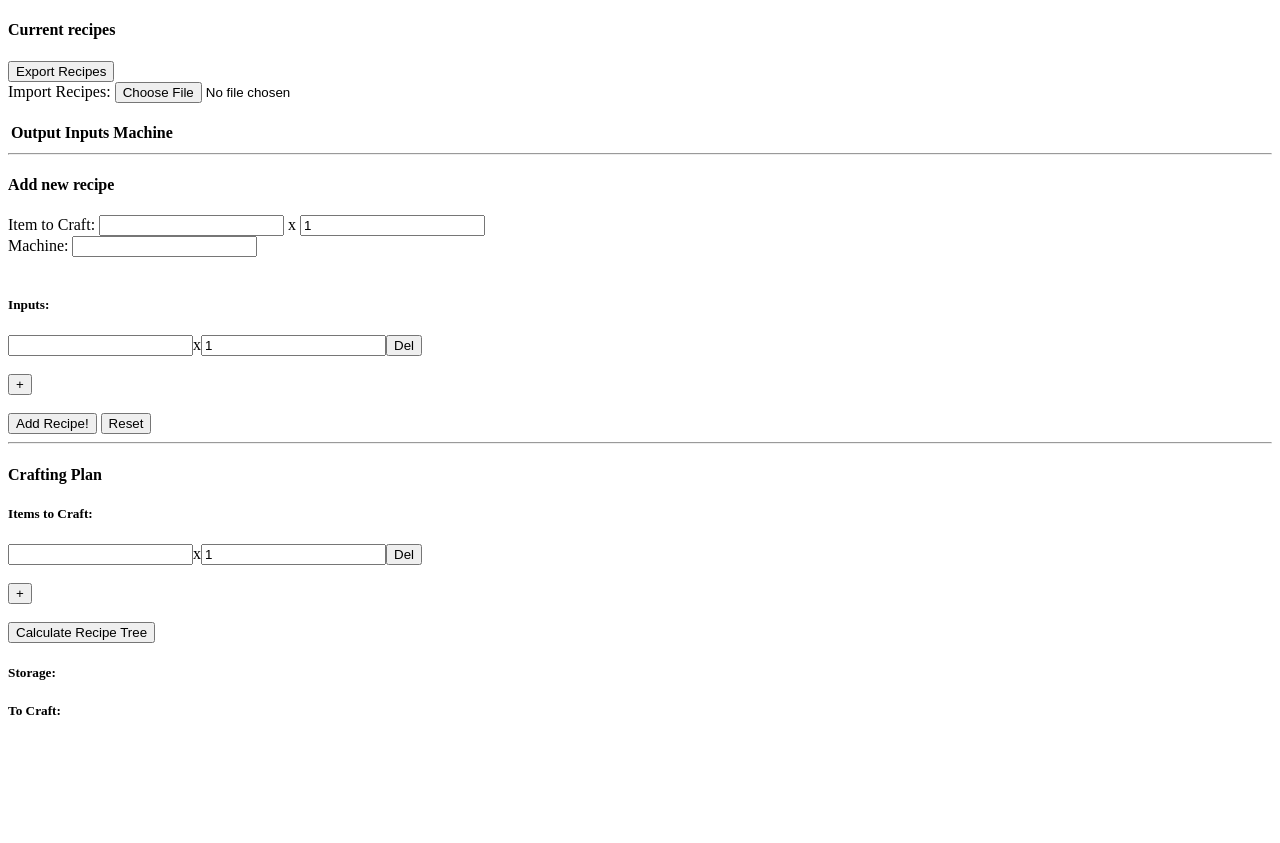
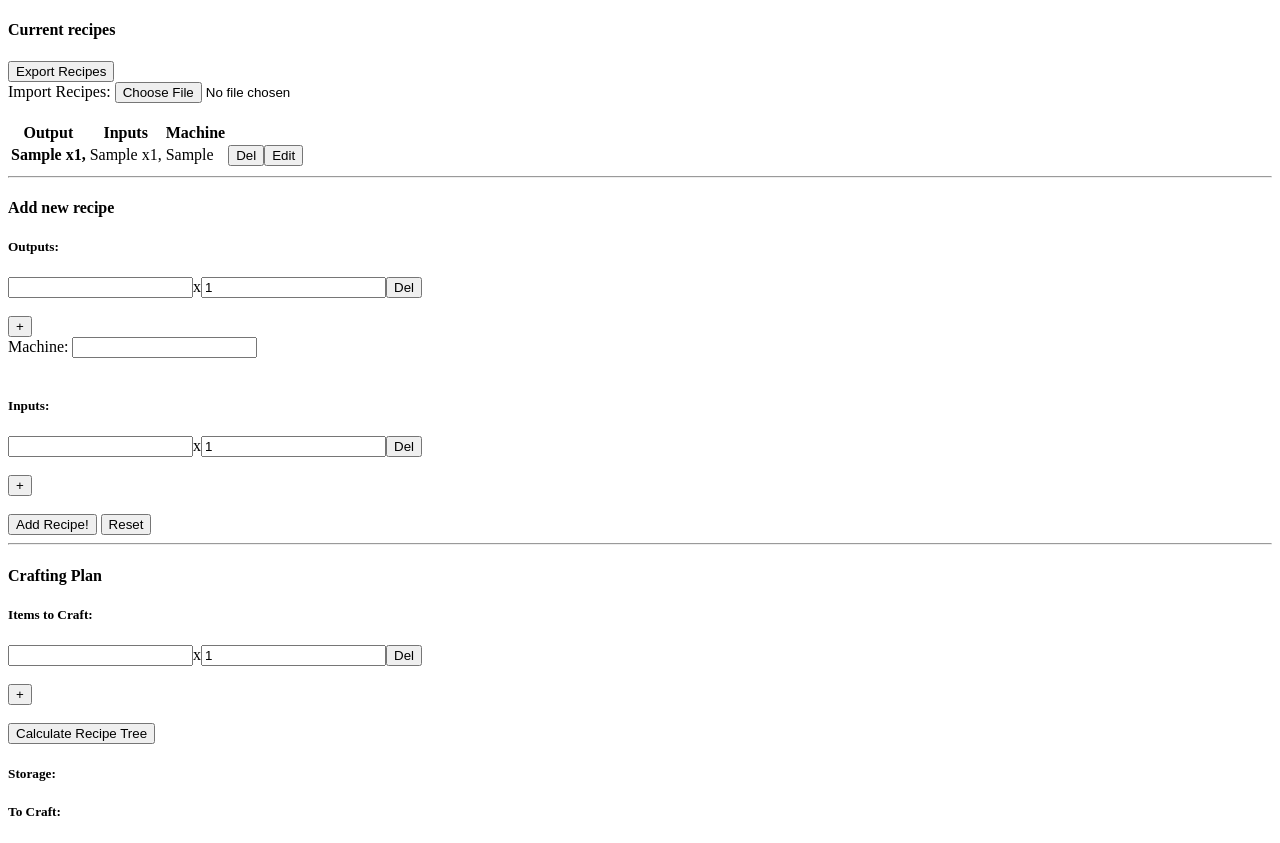
Before and after one commit to 0Marble/craftree, a plain HTML site: page index.html in a window 1280 px wide. Both pictures are taken after typing "Sample", "Sample", "Sample" into the empty fields and a click on the button "Add Recipe!". Before the commit the page ends 800 px from the top, so only its background shows below. Drawn offline with Linux system fonts and the light colour scheme.

Commit message:
multiple output fields for a recipe

```diff
--- a/index.html
+++ b/index.html
@@ -29,10 +29,11 @@
 
 			<h4>Add new recipe</h4>
 			<div id = "new_recipe_form">
-					<label for="to_craft">Item to Craft:</label>
-					<input type="text" name="to_craft" id="target_item">
-					x
-					<input type="number" value=1 id="target_amount">
+					<h5>Outputs: </h5>
+					<div id="recipe_outputs"> </div>
+					<br>
+					<button id="add_output_button">+</button>
+
 					<div id="machine_div">
 					<label for="machine">Machine:</label>
 					<input type="text" name="machine" id="recipe_machine">
--- a/recipe.js
+++ b/recipe.js
@@ -91,14 +91,18 @@ export class RecipeStore {
     }
 
     removeRecipe(recipe) {
-        if (this.items.has(recipe.output.item)) {
+        for (let {item} of recipe.outputs) {
+            if (!this.items.has(recipe.outputs.item)) {
+                continue
+            }
             for (let {idx} of this.items.get(recipe.output.item)) {
-                if (this.recipes[idx] === recipe) {
-                    this.items.delete(idx)
-                    this.free.add(idx)
-                    this.prices.clear()
-                    break
+                if (this.recipes[idx] !== recipe) {
+                    continue
                 }
+                this.items.delete(idx)
+                this.free.add(idx)
+                this.prices.clear()
+                break
             }
         }
     }
--- a/ui/recipe.js
+++ b/ui/recipe.js
@@ -2,10 +2,10 @@ const recipe_table = document.getElementById("recipe_table")
 const recipe_form = document.getElementById("new_recipe_form")
 const recipe_inputs_div = document.getElementById("recipe_inputs")
 const add_input_button = document.getElementById("add_input_button")
+const recipe_outputs_div = document.getElementById("recipe_outputs")
+const add_output_button = document.getElementById("add_output_button")
 const add_recipe_button = document.getElementById("add_recipe_button")
 const reset_recipe_button = document.getElementById("reset_recipe_button")
-const target_item = document.getElementById("target_item")
-const target_amount = document.getElementById("target_amount")
 const machine = document.getElementById("recipe_machine")
 const machine_div = document.getElementById("machine_div")
 const import_button = document.getElementById("import_recipes_button")
@@ -37,10 +37,17 @@ import_button.addEventListener("change", () => {
 const input_item_class = "recipe_input_item"
 const input_amount_class = "recipe_input_amount"
 const input_class = "recipe_input_div"
-recipe_inputs_div.replaceChildren(addRecipeInputForm())
+const output_item_class = "recipe_output_item"
+const output_amount_class = "recipe_output_amount"
+const output_class = "recipe_output_div"
+
+clearRecipeForm()
 
 add_input_button.addEventListener("click", () => {
     recipe_inputs_div.append(addRecipeInputForm())
+})
+add_output_button.addEventListener("click", () => {
+    recipe_outputs_div.append(addRecipeOutputForm())
 })
 add_recipe_button.addEventListener("click", () => {
     let r = readRecipe()
@@ -63,28 +70,37 @@ function addRecipeInputForm(item, amount) {
         amount
     })
 }
+function addRecipeOutputForm(item, amount) {
+    return itemWithAmount({
+        div_class: output_class,
+        input_item_class: output_item_class,
+        input_amount_class: output_amount_class,
+        getSuggestions: () => recipe_store.getItems(),
+        item,
+        amount
+    })
+}
 
 function clearRecipeForm(recipe) {
-    target_item.value = ""
-    target_amount.value = 1
     machine.value = ""
 
     recipe_inputs_div.replaceChildren()
+    recipe_outputs_div.replaceChildren()
     if (recipe === undefined) {
         recipe_inputs_div.append(addRecipeInputForm())
+        recipe_outputs_div.append(addRecipeOutputForm())
     } else {
-        target_item.value = recipe.output.item
-        target_amount.value = recipe.output.amount
         machine.value = recipe.machine
         for (let {item, amount} of recipe.inputs) {
             recipe_inputs_div.append(addRecipeInputForm(item, amount))
+        }
+        for (let {item, amount} of recipe.outputs) {
+            recipe_outputs_div.append(addRecipeOutputForm(item, amount))
         }
     }
 }
 
 function readRecipe() {
-    let target = {item: target_item.value, amount: parseInt(target_amount.value)}
-
     let input_items = document.getElementsByClassName(input_item_class)
     let input_amounts = document.getElementsByClassName(input_amount_class)
     console.assert(input_items.length === input_amounts.length)
@@ -101,9 +117,23 @@ function readRecipe() {
         inputs.push({item, amount})
     }
 
-    return new Recipe(inputs, target, machine.value)
+    let output_items = document.getElementsByClassName(output_item_class)
+    let output_amounts = document.getElementsByClassName(output_amount_class)
+    console.assert(output_items.length === output_amounts.length)
+    let outputs_map = new Map()
+    for (let i = 0; i < output_items.length; i++) {
+        let item = output_items[i].value
+        let amount = parseInt(output_amounts[i].value)
+        if (!outputs_map.has(item)) outputs_map.set(item, amount)
+        else outputs_map.set(item, amount + outputs_map.get(item))
+    }
+    let outputs = []
+    for (let [item, amount] of outputs_map) {
+        outputs.push({item, amount})
+    }
+
+    return new Recipe(inputs, outputs, machine.value)
 }
-
 
 function addRecipeToTable(recipe) {
     let new_row = document.createElement("tr")
```
